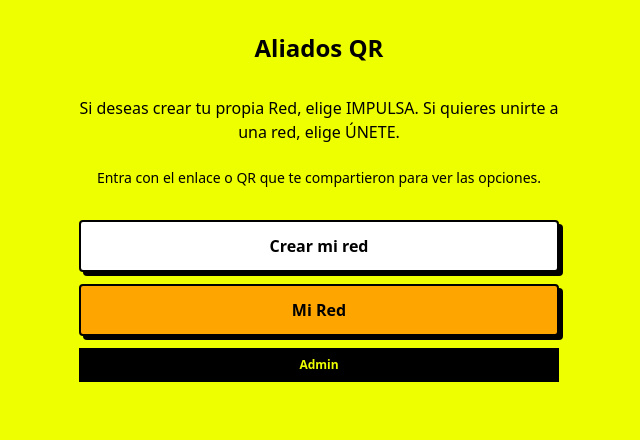
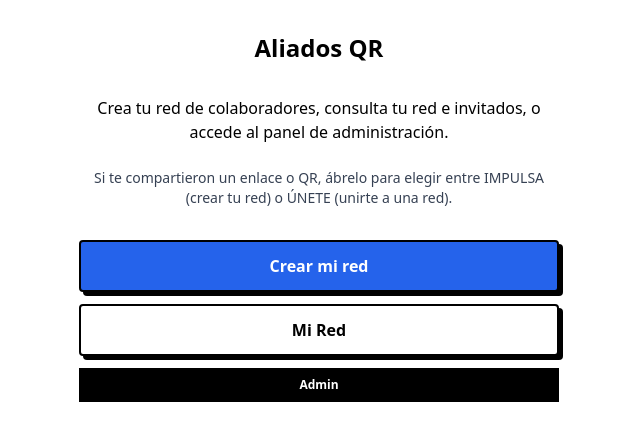
Before and after one commit to RobertoAguirre/aliados, a SvelteKit app in the folder frontend/: page / in a window 1280 px wide. Shown: the top 440 px of the page, without its empty margins (321-961 px from the left). Built offline with nearby package versions, Linux system fonts and the light colour scheme.

Commit message:
Paleta azul, blanco y negro en toda la app

```diff
--- a/frontend/src/app.css
+++ b/frontend/src/app.css
@@ -1,9 +1,8 @@
 @import 'tailwindcss';
 
 @theme {
-  /* Paleta change and code: fondo neón, negro, naranja, azul */
-  --color-brand-yellow: #eeff00;
+  /* Azul, blanco y negro para detalles */
+  --color-brand-white: #ffffff;
   --color-brand-black: #000000;
-  --color-brand-orange: #ffa500;
-  --color-brand-blue: #6a5acd;
+  --color-brand-blue: #2563eb;
 }
--- a/frontend/src/routes/+layout.svelte
+++ b/frontend/src/routes/+layout.svelte
@@ -2,6 +2,6 @@
   import '../app.css';
 </script>
 
-<div class="min-h-screen bg-brand-yellow text-brand-black">
+<div class="min-h-screen bg-white text-brand-black">
   <slot />
 </div>
--- a/frontend/src/routes/+page.svelte
+++ b/frontend/src/routes/+page.svelte
@@ -8,27 +8,27 @@
 <div class="max-w-lg mx-auto px-4 py-8">
   <h1 class="text-2xl font-bold text-center mb-8">Aliados QR</h1>
   <p class="text-center mb-6">
-    Si deseas crear tu propia Red, elige IMPULSA. Si quieres unirte a una red, elige ÚNETE.
+    Crea tu red de colaboradores, consulta tu red e invitados, o accede al panel de administración.
   </p>
-  <p class="text-center text-sm mb-8">
-    Entra con el enlace o QR que te compartieron para ver las opciones.
+  <p class="text-center text-sm mb-8 text-gray-700">
+    Si te compartieron un enlace o QR, ábrelo para elegir entre IMPULSA (crear tu red) o ÚNETE (unirte a una red).
   </p>
   <div class="flex flex-col gap-3">
     <a
       href="/crear-red"
-      class="block w-full py-3 text-center font-bold border-2 border-brand-black bg-white rounded shadow-[4px_4px_0_0_#000] hover:bg-gray-100"
+      class="block w-full py-3 text-center font-bold border-2 border-brand-black bg-brand-blue text-white rounded shadow-[4px_4px_0_0_#000] hover:opacity-90"
     >
       Crear mi red
     </a>
     <a
       href="/mi-red"
-      class="block w-full py-3 text-center font-bold border-2 border-brand-black bg-brand-orange rounded shadow-[4px_4px_0_0_#000] hover:opacity-90"
+      class="block w-full py-3 text-center font-bold border-2 border-brand-black bg-white rounded shadow-[4px_4px_0_0_#000] hover:bg-gray-100"
     >
       Mi Red
     </a>
     <a
       href="/admin"
-      class="block w-full py-2 text-center text-xs font-semibold border border-brand-black bg-black text-brand-yellow hover:opacity-90"
+      class="block w-full py-2 text-center text-xs font-semibold border border-brand-black bg-black text-white hover:opacity-90"
     >
       Admin
     </a>
--- a/frontend/src/routes/admin/+page.svelte
+++ b/frontend/src/routes/admin/+page.svelte
@@ -103,7 +103,7 @@
         <button
           type="submit"
           disabled={cargando}
-          class="w-full py-2 font-bold bg-brand-black text-brand-yellow rounded border-2 border-brand-black disabled:opacity-50"
+          class="w-full py-2 font-bold bg-brand-blue text-white rounded border-2 border-brand-black disabled:opacity-50"
         >
           {cargando ? 'Entrando…' : 'Entrar'}
         </button>
@@ -116,7 +116,7 @@
         <button
           type="button"
           onclick={cargarRedes}
-          class="px-3 py-1 text-sm border border-brand-black rounded bg-brand-yellow hover:opacity-90"
+          class="px-3 py-1 text-sm border border-brand-black rounded bg-brand-blue text-white hover:opacity-90"
         >
           Actualizar
         </button>
@@ -130,7 +130,7 @@
         <div class="overflow-x-auto">
           <table class="w-full text-sm border-collapse">
             <thead>
-              <tr class="bg-brand-yellow">
+              <tr class="bg-brand-blue text-white">
                 <th class="border border-brand-black px-2 py-1 text-left">Nombre</th>
                 <th class="border border-brand-black px-2 py-1 text-left">Código</th>
                 <th class="border border-brand-black px-2 py-1 text-left">Rol</th>
--- a/frontend/src/routes/crear-red/+page.svelte
+++ b/frontend/src/routes/crear-red/+page.svelte
@@ -18,7 +18,7 @@
   let exito = $state(null);
 
   const fechaNacimiento = $derived(
-    `${form.anio}-${form.mes.padStart(2, '0')}-${form.dia.padStart(2, '0')}`
+    `${String(form.anio)}-${String(form.mes).padStart(2, '0')}-${String(form.dia).padStart(2, '0')}`
   );
 
   async function submit() {
@@ -67,7 +67,7 @@
 </svelte:head>
 
 <div class="max-w-lg mx-auto px-4 py-6">
-  <div class="bg-white rounded-lg border-2 border-brand-orange p-6 shadow-lg">
+  <div class="bg-white rounded-lg border-2 border-brand-blue p-6 shadow-lg">
     <h2 class="text-lg font-bold flex items-center gap-2 mb-6">
       <span class="w-8 h-8 rounded-full bg-brand-blue/20 flex items-center justify-center text-brand-blue">👤</span>
       Crear mi red (primer impulsor)
@@ -135,7 +135,7 @@
           <LeafletMap bind:lat={form.lat} bind:lng={form.lng} />
         </div>
         {#if error}<p class="text-red-800 text-sm">{error}</p>{/if}
-        <button type="submit" disabled={enviando} class="w-full py-3 font-bold bg-brand-black text-brand-yellow rounded border-2 border-brand-black hover:opacity-90 disabled:opacity-50">
+        <button type="submit" disabled={enviando} class="w-full py-3 font-bold bg-brand-blue text-white rounded border-2 border-brand-black hover:opacity-90 disabled:opacity-50">
           {enviando ? 'Creando…' : 'CREAR USUARIO'}
         </button>
       </form>
--- a/frontend/src/routes/mi-red/+page.svelte
+++ b/frontend/src/routes/mi-red/+page.svelte
@@ -63,7 +63,7 @@
     <button
       type="submit"
       disabled={enviando}
-      class="px-4 py-2 font-bold bg-brand-black text-brand-yellow rounded border-2 border-brand-black disabled:opacity-50"
+      class="px-4 py-2 font-bold bg-brand-blue text-white rounded border-2 border-brand-black disabled:opacity-50"
     >
       {enviando ? '…' : 'Ver'}
     </button>
--- a/frontend/src/routes/r/[codigo]/+page.svelte
+++ b/frontend/src/routes/r/[codigo]/+page.svelte
@@ -22,12 +22,12 @@
   <div class="min-h-[80vh] flex flex-col">
     <div class="flex-1 grid grid-cols-2 min-h-[320px]">
       <div
-        class="bg-brand-orange flex flex-col items-center justify-center p-4 border-r-2 border-brand-black"
+        class="bg-brand-blue flex flex-col items-center justify-center p-4 border-r-2 border-brand-black"
       >
         <button
           type="button"
           onclick={() => elegir('impulsa')}
-          class="px-8 py-4 font-bold bg-white border-2 border-brand-black rounded shadow-[4px_4px_0_0_#000] hover:bg-gray-100"
+          class="px-8 py-4 font-bold bg-white text-brand-black border-2 border-brand-black rounded shadow-[4px_4px_0_0_#000] hover:bg-gray-100"
         >
           IMPULSA
         </button>
@@ -40,7 +40,7 @@
         <button
           type="button"
           onclick={() => elegir('unete')}
-          class="px-8 py-4 font-bold bg-brand-orange border-2 border-brand-black rounded shadow-[4px_4px_0_0_#000] hover:opacity-90"
+          class="px-8 py-4 font-bold bg-brand-blue text-white border-2 border-brand-black rounded shadow-[4px_4px_0_0_#000] hover:opacity-90"
         >
           ÚNETE
         </button>
--- a/frontend/src/routes/r/[codigo]/registro/+page.svelte
+++ b/frontend/src/routes/r/[codigo]/registro/+page.svelte
@@ -22,11 +22,11 @@
   const codigo = $derived(data?.codigo ?? '');
   const rol = $derived(data?.rol ?? 'unete');
   const esImpulsa = $derived(rol === 'impulsa');
-  const accentBorder = $derived(esImpulsa ? 'border-brand-orange' : 'border-[var(--color-brand-yellow)]');
-  const accentBg = $derived(esImpulsa ? 'bg-brand-orange' : 'bg-brand-yellow');
+  const accentBorder = $derived(esImpulsa ? 'border-brand-blue' : 'border-brand-blue');
+  const accentBg = $derived(esImpulsa ? 'bg-brand-blue/5' : 'bg-brand-blue/5');
 
   const fechaNacimiento = $derived(
-    `${form.anio}-${form.mes.padStart(2, '0')}-${form.dia.padStart(2, '0')}`
+    `${String(form.anio)}-${String(form.mes).padStart(2, '0')}-${String(form.dia).padStart(2, '0')}`
   );
 
   async function submit() {
@@ -201,7 +201,7 @@
         <button
           type="submit"
           disabled={enviando}
-          class="w-full py-3 font-bold bg-brand-black text-brand-yellow rounded border-2 border-brand-black hover:opacity-90 disabled:opacity-50"
+          class="w-full py-3 font-bold bg-brand-blue text-white rounded border-2 border-brand-black hover:opacity-90 disabled:opacity-50"
         >
           {enviando ? 'Creando…' : 'CREAR USUARIO'}
         </button>
```
